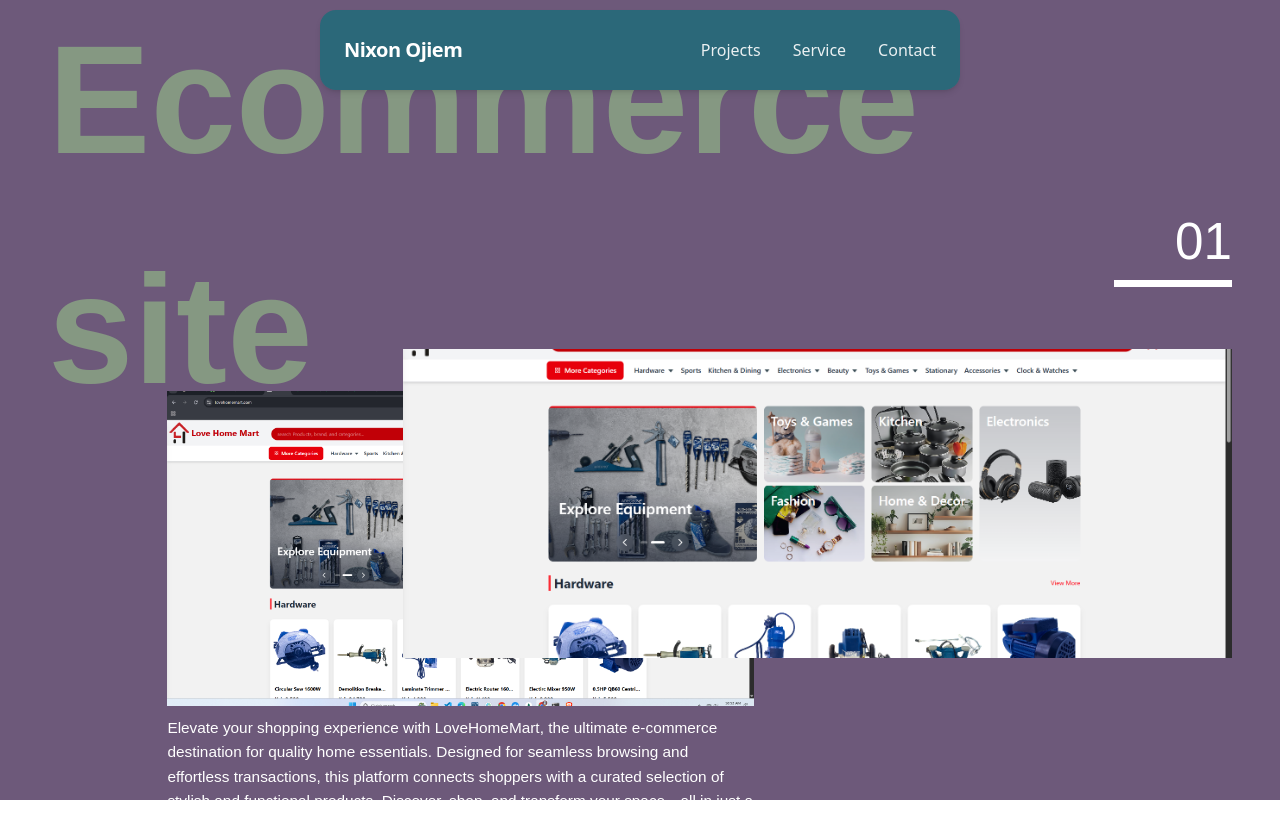
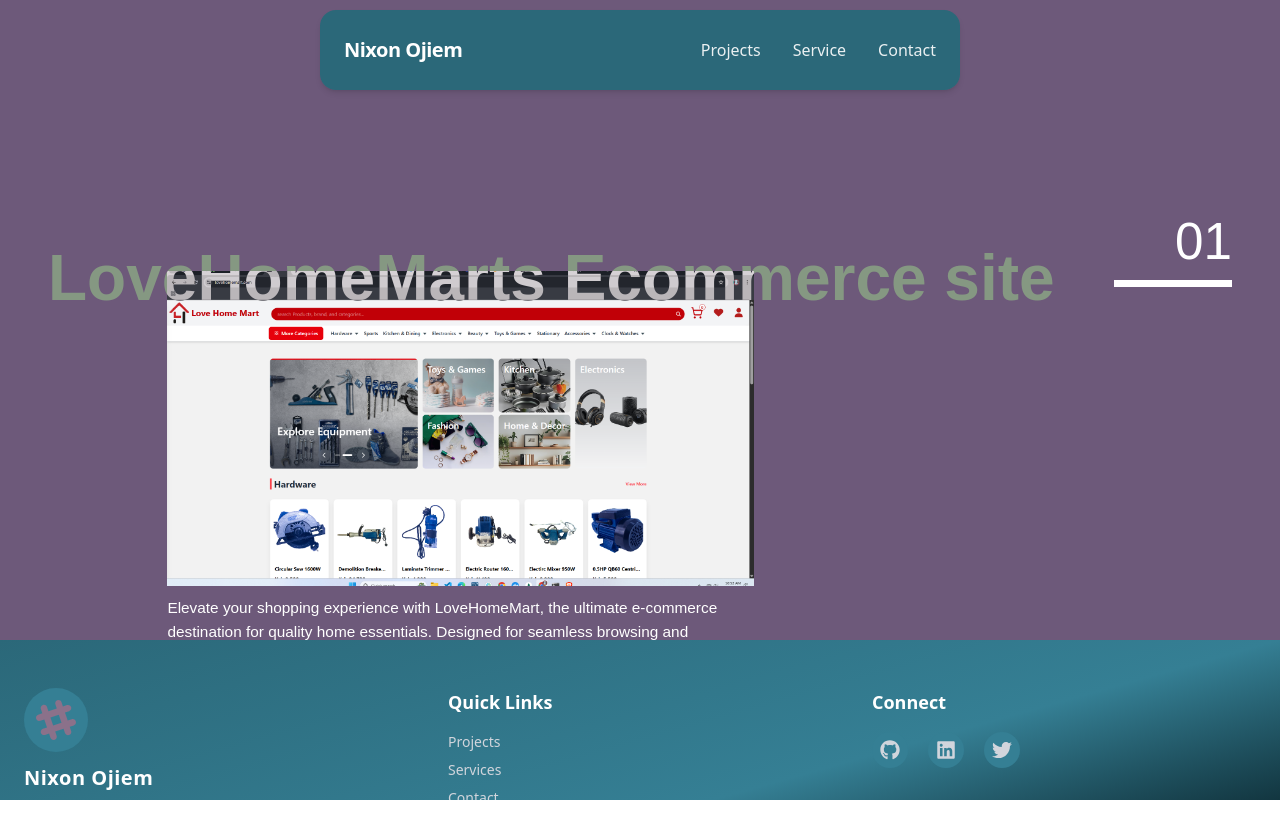
Before and after one commit to NixonOjiem/website.me, a Next.js app: page /projects in a window 1280 px wide. Shown: the top 838 px of the page. Built offline with nearby package versions, Linux system fonts and the light colour scheme.

Commit message:
editing the project titles

```diff
--- a/src/components/ProjectsComponent.module.css
+++ b/src/components/ProjectsComponent.module.css
@@ -1,5 +1,5 @@
 .animationContainer {
-  height: 100vh;
+  height: 80vh;
   width: 100%;
   position: relative;
   overflow: hidden;
@@ -40,6 +40,7 @@
   max-width: 1400px;
   width: 100vw;
   margin: 0 auto;
+  margin-top: 0;
   height: 90vh;
   margin-bottom: 10vh;
   display: grid;
@@ -55,7 +56,8 @@
   display: block;
   text-align: left;
   font-family: "Bandeins Sans & Strange Variable", sans-serif;
-  font-size: clamp(4rem, 12vw, 12rem);
+  /* font-size: clamp(4rem, 12vw, 12rem); */
+  font-size: 4rem;
   font-weight: 900;
   font-variation-settings: "wdth" var(--width);
   margin: 0;
@@ -131,20 +133,7 @@
   grid-template-rows: repeat(10, 1fr);
 }
 
-.overlay__imgCont {
-  position: relative;
-  overflow: hidden;
-  margin: 0;
-  grid-area: 4 / 3 / 9 / 11;
-}
-
-.overlay__imgCont .image {
-  position: absolute;
-  width: 100%;
-  height: 100%;
-  object-fit: cover;
-  object-position: 50% 50%;
-}
+/* Removed .overlay__imgCont styles as it no longer contains an image */
 
 .overlay__count {
   grid-area: 3 / 10 / 4 / 10;
@@ -164,9 +153,7 @@
     margin-top: 10vh;
     height: 80vh;
   }
-  .overlay__imgCont {
-    grid-area: 5 / 4 / 10 / 11;
-  }
+  /* Removed .overlay__imgCont styles as it no longer contains an image */
   .overlay__count {
     grid-area: 3 / 10 / 4 / 11;
   }
--- a/src/components/ProjectsComponent.tsx
+++ b/src/components/ProjectsComponent.tsx
@@ -131,7 +131,6 @@
 
   return (
     <div ref={mainRef}>
-      {/* The container holds the entire GSAP animation */}
       <div className={styles.animationContainer}>
         {projects.map((project, index) => (
           <section className={styles.slide} key={project.title}>
@@ -143,7 +142,10 @@
                     backgroundColor: slideColors[index % slideColors.length],
                   }}
                 >
-                  <div className={styles.slide__container}>
+                  <div
+                    className={styles.slide__container}
+                    style={{ marginTop: 0 }}
+                  >
                     <h2 className={styles.slide__heading}>{project.title}</h2>
                     <figure className={styles.slide__imgCont}>
                       <img
@@ -170,6 +172,8 @@
           </section>
         ))}
 
+        {/* This is the overlay with the project count.
+            The image inside it has been removed. */}
         <section className={styles.overlay}>
           <div className={styles.overlay__content}>
             <p className={styles.overlay__count}>
@@ -178,13 +182,7 @@
                 {currentProjectIndex + 1}
               </span>
             </p>
-            <figure className={styles.overlay__imgCont}>
-              <img
-                className={styles.image}
-                src={projects[currentProjectIndex].imageUrl}
-                alt={projects[currentProjectIndex].altText}
-              />
-            </figure>
+            {/* The overlay image has been removed from here */}
           </div>
         </section>
       </div>
```
